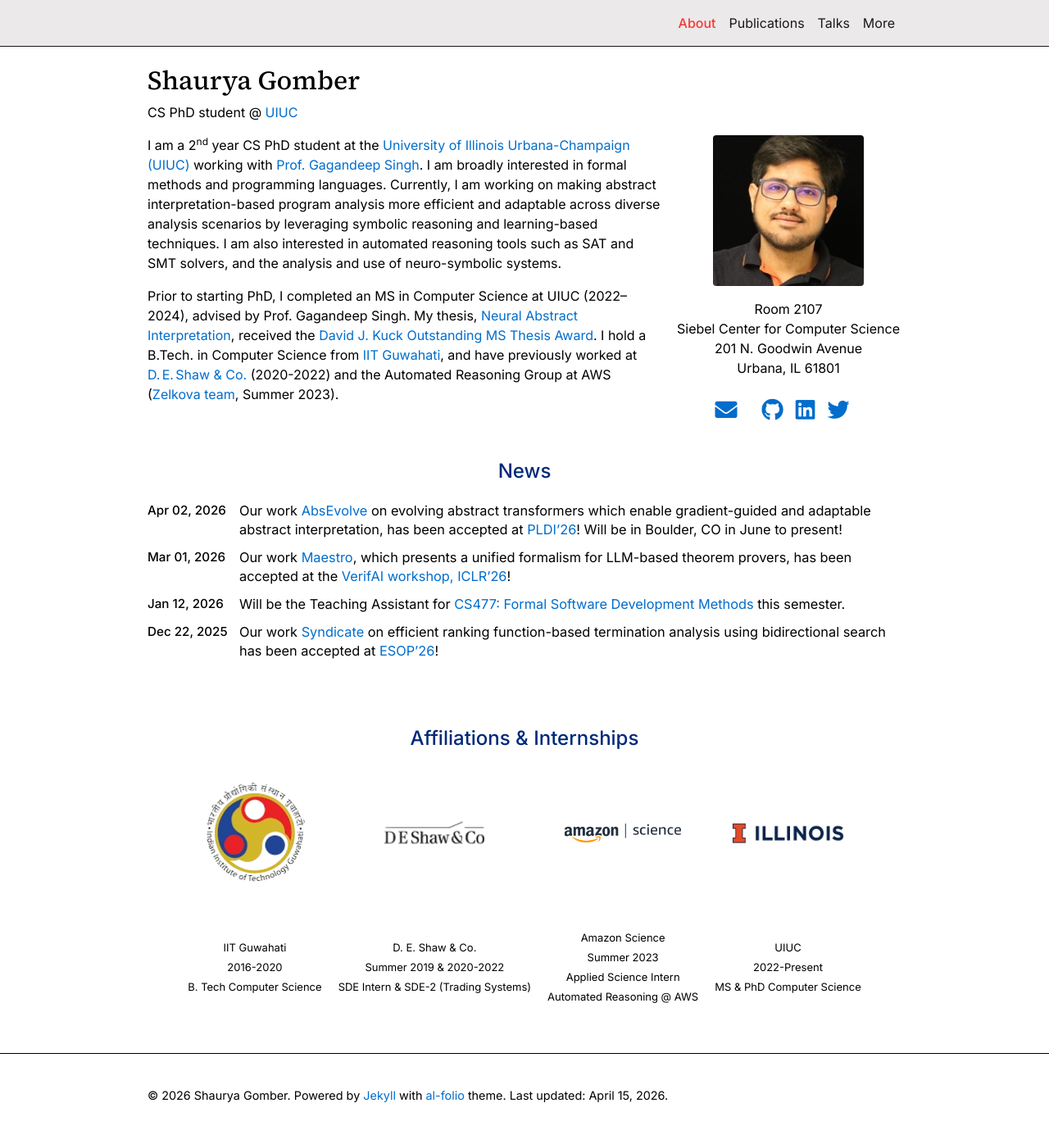
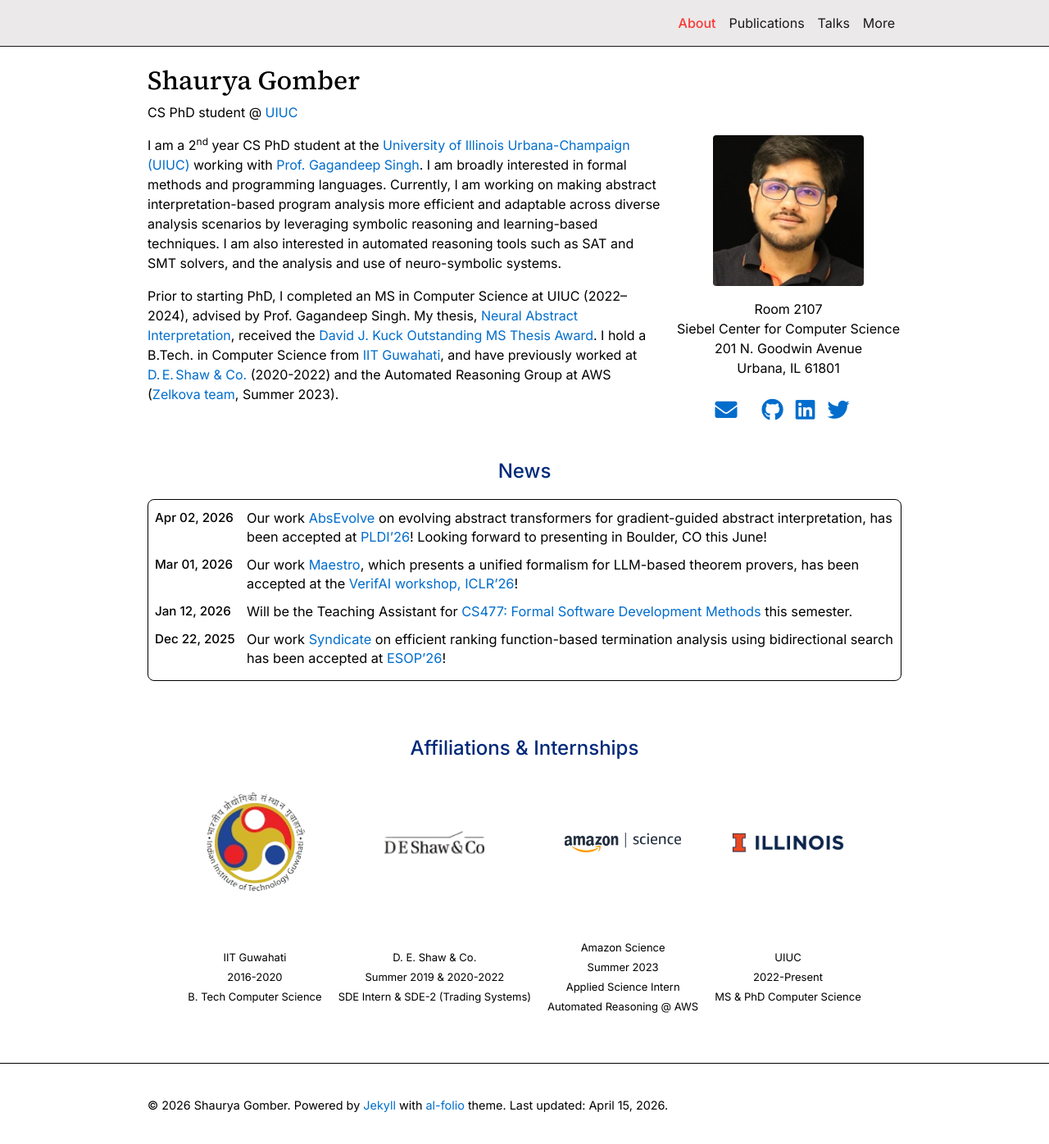
Before and after one commit to sgomber/sgomber.github.io, a Jekyll site: the page built from _pages/about.md, in a window 1280 px wide and 1400 px high, scrolled down 25 px. Shown: the top 1396 px of the window at 82% size. Built offline with Jekyll 4.4.1, drawn with Linux system fonts in a browser that asks for light colours; comment, search, counter and statistics services are not loaded; a style sheet for code colours, icons or effects is not loaded.

Commit message:
feat: minor style change

```diff
--- a/_data/news.yml
+++ b/_data/news.yml
@@ -2,8 +2,8 @@
   inline: true
   content: >
     Our work [AbsEvolve](https://arxiv.org/abs/2507.11827) on evolving abstract transformers
-    which enable gradient-guided and adaptable abstract interpretation, has been accepted at
-    [PLDI'26](https://pldi26.sigplan.org/)! Will be in Boulder, CO in June to present!
+    for gradient-guided abstract interpretation, has been accepted at
+    [PLDI'26](https://pldi26.sigplan.org/)! Looking forward to presenting in Boulder, CO this June!
 
 - date: 2026-03-01
   inline: true
--- a/_sass/_base.scss
+++ b/_sass/_base.scss
@@ -4,7 +4,7 @@
 
 // Typography
 
-@import url('https://fonts.googleapis.com/css2?family=Inter:wght@400;500;600;700&family=Source+Serif+4:wght@500;600&display=swap');
+@import url('https://fonts.googleapis.com/css2?family=Inter:wght@400;500;600;700&family=Source+Serif+4:wght@500;600&family=Urbanist:wght@400;500&display=swap');
 
 body {
   font-family: 'Inter', sans-serif;
@@ -39,6 +39,12 @@
 .news table td,
 .news table th {
   font-size: 1.02rem;
+}
+
+.news-scroll-wrapper {
+  border: 1px solid var(--global-divider-color);
+  border-radius: 8px;
+  padding: 0.5rem 0.5rem 0.1rem;
 }
 
 a, table.table a {
@@ -728,7 +734,7 @@
 }
 
 .authors {
-  font-size: 0.9rem;
+  // font-size: 0.9rem;
   margin-bottom: 0.15rem;
   font-family: -apple-system, BlinkMacSystemFont, "Segoe UI",
              Roboto, "Helvetica Neue", Arial, sans-serif
@@ -744,10 +750,7 @@
   letter-spacing: 0.25px;
   // margin-top: 0.17rem;
   // margin-bottom: 0.17rem;
-  background-color: #fff0f0;
-  padding: 2px 6px;
-  border-radius: 4px;
-  font-size: 0.87em;
+  font-size: 0.95em;
   color: var(--global-venue-color);
 }
 
@@ -784,7 +787,7 @@
 }
 
 .paper-links {
-    font-size: 0.87rem;
+    font-size: 0.9rem;
     margin-top: 5px;
 }
 
```
Also changed, not shown: _includes/news.html (line endings or trailing spaces).
